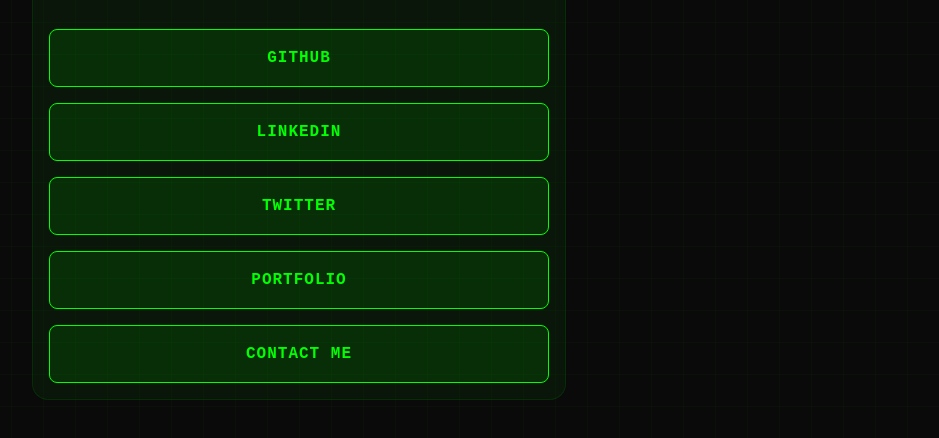
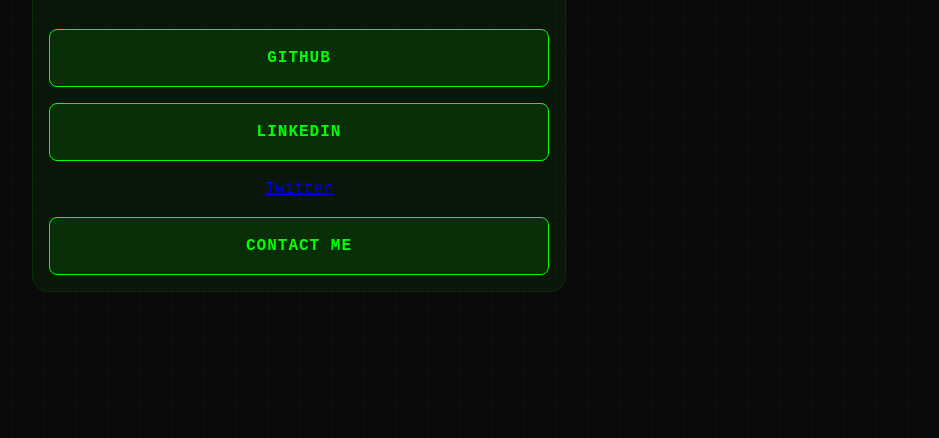
Before and after one commit to Vijayendra5/Linktree, a website built with Vite: page index.html in a window 1280 px wide. Shown: the part 330-768 px from the top of the page, without its empty margins (341-1280 px from the left). Built offline with nearby package versions, Linux system fonts and the light colour scheme.

Commit message:
Update index.html

```diff
--- a/index.html
+++ b/index.html
@@ -24,11 +24,8 @@
           <a href="https://linkedin.com/in/vijayendra-s-69970a24a" class="link-button">
             LinkedIn
           </a>
-          <a href="https://twitter.com" class="link-button">
+          <a href="https://x.com/noobplayer7777 class="link-button">
             Twitter
-          </a>
-          <a href="https://portfolio.com" class="link-button">
-            Portfolio
           </a>
           <a href="mailto:hello@example.com" class="link-button">
             Contact Me
```
